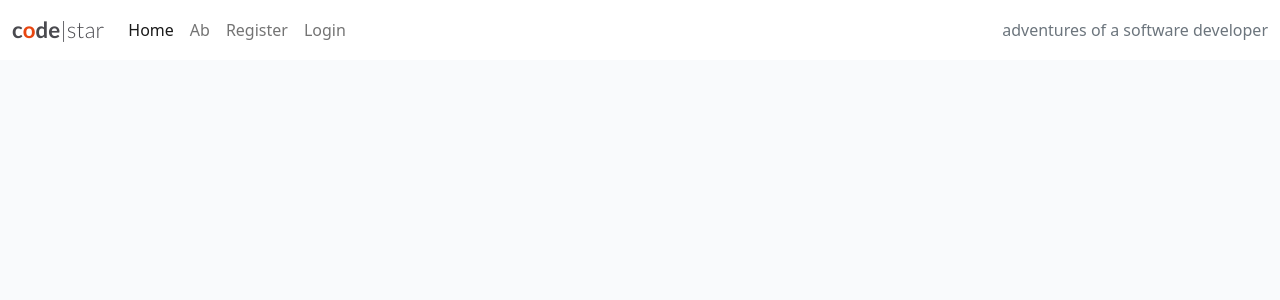
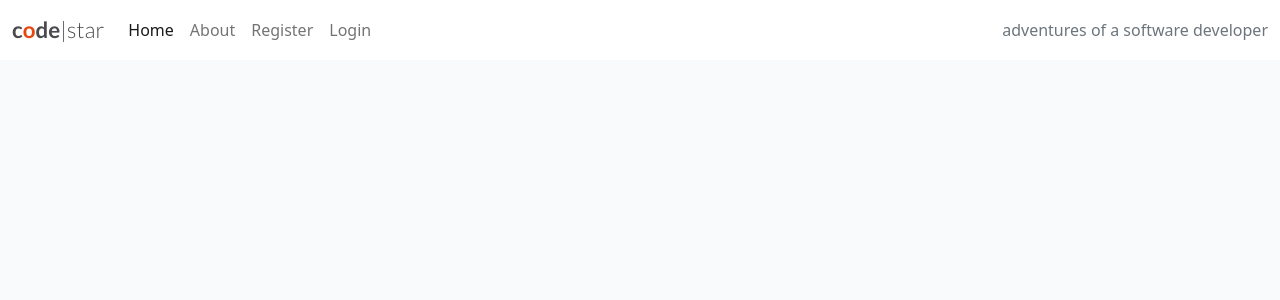
Before and after one commit to ciarangriffin93/DJANGO-BLOG, a Django app: page / in a window 1280 px wide. Shown: the top 300 px of the page. Run offline with Django 4.2, Linux system fonts and the light colour scheme; data that the repository does not hold is empty.

Commit message:
Add gunicorn to requirements.txt

```diff
--- a/codestar/settings.py
+++ b/codestar/settings.py
@@ -28,7 +28,7 @@ TEMPLATES_DIR = os.path.join(BASE_DIR, 'templates')
 SECRET_KEY = os.environ.get("SECRET_KEY")
 
 # SECURITY WARNING: don't run with debug turned on in production!
-DEBUG = False
+DEBUG = True
 
 ALLOWED_HOSTS = ['8000-ciarangriffi-djangoblog-npym3syrhaq.ws.codeinstitute-ide.net','.herokuapp.com']
 
--- a/requirements.txt
+++ b/requirements.txt
@@ -3,6 +3,7 @@ dj-database-url==0.5.0
 Django==5.0.6
 django-allauth==0.57.2
 django-summernote==0.8.20.0
+gunicorn==20.1.0
 oauthlib==3.2.2
 psycopg2==2.9.9
 PyJWT==2.8.0
--- a/templates/base.html
+++ b/templates/base.html
@@ -50,7 +50,7 @@
                     <li class="nav-item">
                         <a class="nav-link
                           {% if request.path == about_url %}active{%endif%}" aria-current="page"
-                            href="{% url 'about' %}">Ab</a>
+                            href="{% url 'about' %}">About</a>
                     </li>
                     {% if user.is_authenticated %}
                     <li class="nav-item">
```
